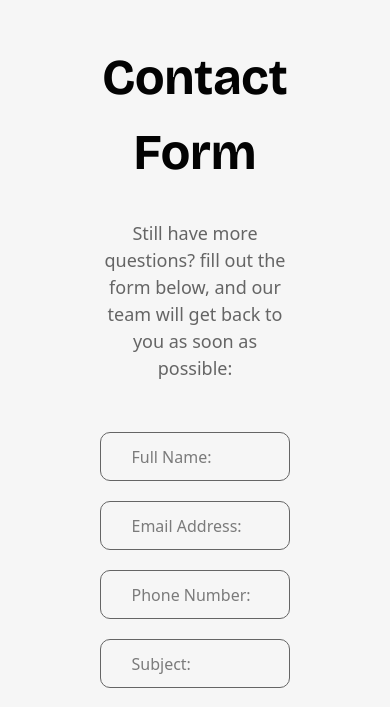
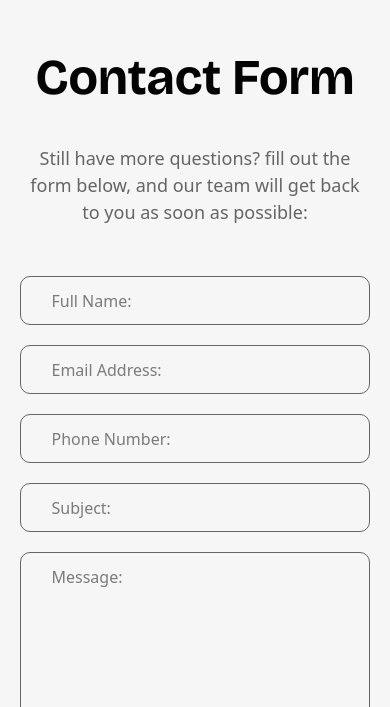
Before and after one commit to ayoeze191/kororyde, a Next.js app: page /contact-us in a window 390 px wide. Shown: the part 2057-2764 px from the top of the page. Built offline with nearby package versions, Linux system fonts and the light colour scheme.

Commit message:
fix career path

```diff
--- a/app/contact-us/page.js
+++ b/app/contact-us/page.js
@@ -83,7 +83,7 @@ const ContactUs = () => {
 
     </div>
 {/* Contact Form */}
-    <div className="bg-[#F6F6F6] px-[100px] max-w-[839px] mx-auto mt-[100px] py-[50px]">
+    <div className="bg-[#F6F6F6] px-[20px] md:px-[100px] max-w-[839px] mx-auto mt-[100px] py-[50px]">
     <p className="text-[#030303] text-[50px] font-bold leading-[150%]
     font-[family-name:var(--font-bricolage-grotesque)] text-center [text-shadow:3px_2px_0px_0px_#2D7CD0]
     ">Contact Form</p>
```
